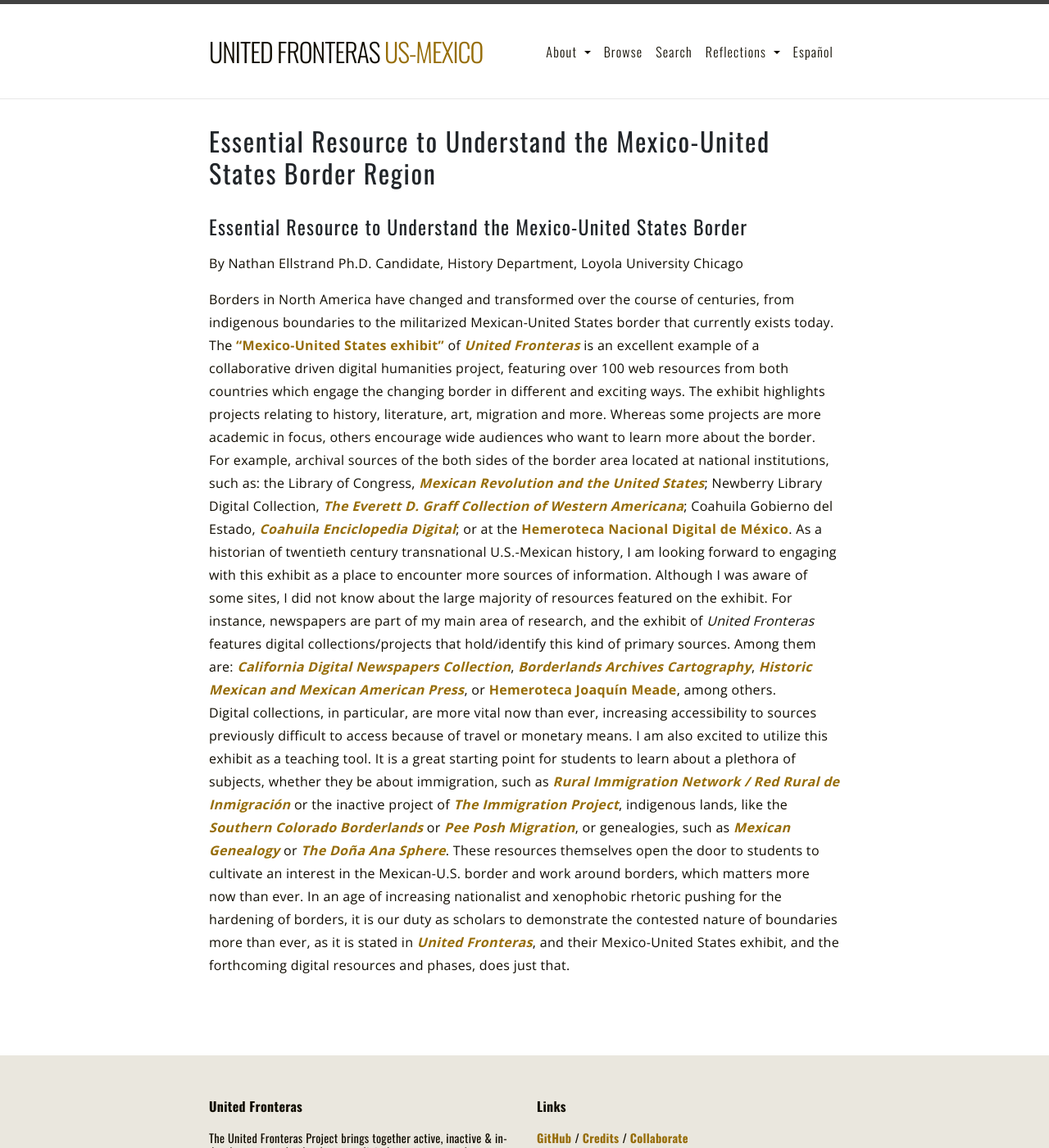
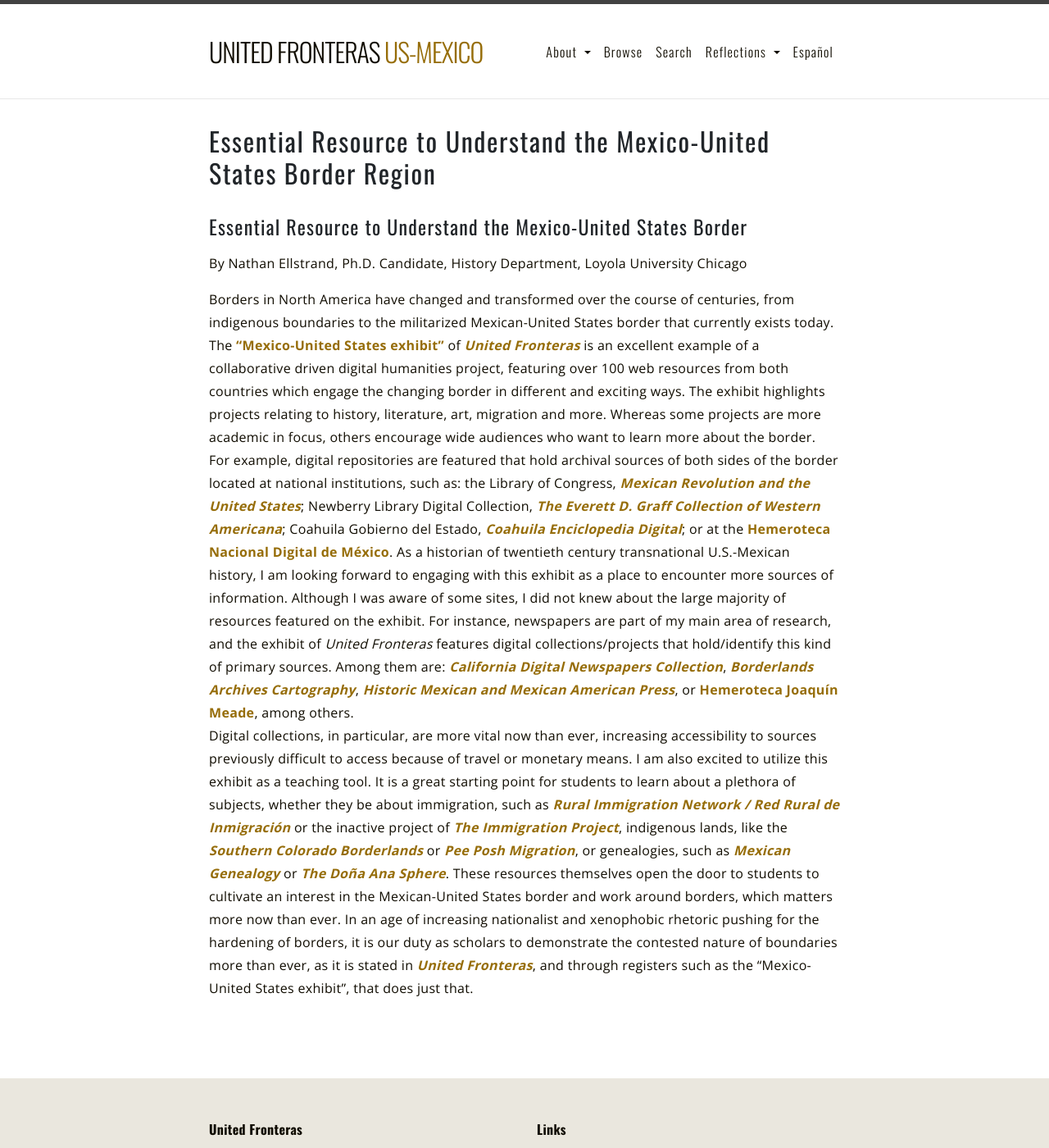
Before and after one commit to unitedfronteras/ufexhibition_mexusa, a Jekyll site: the page built from _reflections/ellstrand.md, in a window 1280 px wide and 1400 px high. Shown: the whole window at 82% size. Built offline with Jekyll 4.4.1, drawn with Linux system fonts in a browser that asks for light colours.

Commit message:
Update ellstrand.md

```diff
--- a/_reflections/ellstrand.md
+++ b/_reflections/ellstrand.md
@@ -5,10 +5,9 @@
 ---
 
 ### Essential Resource to Understand the Mexico-United States Border
-By Nathan Ellstrand
-Ph.D. Candidate, History Department, Loyola University Chicago
+By Nathan Ellstrand, Ph.D. Candidate, History Department, Loyola University Chicago
 
-Borders in North America have changed and transformed over the course of centuries, from indigenous boundaries to the militarized Mexican-United States border that currently exists today. The [“Mexico-United States exhibit”](https://unitedfronteras.github.io/projects/) of [*United Fronteras*](https://unitedfronteras.github.io/) is an excellent example of a collaborative driven digital humanities project, featuring over 100 web resources from both countries which engage the changing border in different and exciting ways. The exhibit highlights projects relating to history, literature, art, migration and more.  Whereas some projects are more academic in focus, others encourage wide audiences who want to learn more about the border. For example, archival sources of the both sides of the border area located at national institutions, such as: the Library of Congress, [*Mexican Revolution and the United States*](https://unitedfronteras.github.io/ufexhibition_mexusa/united/obj076/); Newberry Library Digital Collection, [*The Everett D. Graff Collection of Western Americana*](https://unitedfronteras.github.io/ufexhibition_mexusa/united/obj103/); Coahuila Gobierno del Estado, [*Coahuila Enciclopedia Digital*](https://unitedfronteras.github.io/ufexhibition_mexusa/united/obj027/); or at the [Hemeroteca Nacional Digital de México](https://unitedfronteras.github.io/ufexhibition_mexusa/united/obj056/).
-As a historian of twentieth century transnational U.S.-Mexican history, I am looking forward to engaging with this exhibit as a place to encounter more sources of information.  Although I was aware of some sites, I did not know about the large majority of resources featured on the exhibit. For instance, newspapers are part of my main area of research, and the exhibit of *United Fronteras* features digital collections/projects that hold/identify this kind of primary sources. Among them are: [*California  Digital Newspapers Collection*](https://unitedfronteras.github.io/ufexhibition_mexusa/search/), [*Borderlands Archives Cartography*](https://unitedfronteras.github.io/ufexhibition_mexusa/united/obj016/), [*Historic Mexican and Mexican American Press*](https://unitedfronteras.github.io/ufexhibition_mexusa/united/obj058/), or [Hemeroteca Joaquín Meade](https://unitedfronteras.github.io/ufexhibition_mexusa/united/obj057/), among others.
- Digital collections, in particular, are more vital now than ever, increasing accessibility to sources previously difficult to access because of travel or monetary means.  I am also excited to utilize this exhibit as a teaching tool. It is a great starting point for students to learn about a plethora of subjects, whether they be about immigration, such as [*Rural Immigration Network / Red Rural de Inmigración*](https://unitedfronteras.github.io/ufexhibition_mexusa/united/obj098/) or the inactive project of [*The Immigration Project*](https://unitedfronteras.github.io/ufexhibition_mexusa/united/obj104/), indigenous lands, like the [*Southern Colorado Borderlands*](https://unitedfronteras.github.io/ufexhibition_mexusa/united/obj099/) or [*Pee Posh Migration*](https://unitedfronteras.github.io/ufexhibition_mexusa/united/obj088/), or genealogies, such as [*Mexican Genealogy*](https://unitedfronteras.github.io/ufexhibition_mexusa/united/obj075/) or [*The Doña Ana Sphere*](https://unitedfronteras.github.io/ufexhibition_mexusa/united/obj037/).  These resources themselves open the door to students to cultivate an interest in the Mexican-U.S. border and work around borders, which matters more now than ever.
- In an age of increasing nationalist and xenophobic rhetoric pushing for the hardening of borders, it is our duty as scholars to demonstrate the contested nature of boundaries more than ever, as it is stated in [*United Fronteras*](https://unitedfronteras.github.io/about/), and their Mexico-United States exhibit, and the forthcoming digital resources and phases, does just that.
+Borders in North America have changed and transformed over the course of centuries, from indigenous boundaries to the militarized Mexican-United States border that currently exists today. The [“Mexico-United States exhibit”](https://unitedfronteras.github.io/projects/) of [*United Fronteras*](https://unitedfronteras.github.io/) is an excellent example of a collaborative driven digital humanities project, featuring over 100 web resources from both countries which engage the changing border in different and exciting ways. The exhibit highlights projects relating to history, literature, art, migration and more.  Whereas some projects are more academic in focus, others encourage wide audiences who want to learn more about the border. For example, digital repositories are featured that hold archival sources of both sides of the border located at national institutions, such as: the Library of Congress, [*Mexican Revolution and the United States*](https://unitedfronteras.github.io/ufexhibition_mexusa/united/obj076/); Newberry Library Digital Collection, [*The Everett D. Graff Collection of Western Americana*](https://unitedfronteras.github.io/ufexhibition_mexusa/united/obj103/); Coahuila Gobierno del Estado, [*Coahuila Enciclopedia Digital*](https://unitedfronteras.github.io/ufexhibition_mexusa/united/obj027/); or at the [Hemeroteca Nacional Digital de México](https://unitedfronteras.github.io/ufexhibition_mexusa/united/obj056/).
+As a historian of twentieth century transnational U.S.-Mexican history, I am looking forward to engaging with this exhibit as a place to encounter more sources of information. Although I was aware of some sites, I did not knew about the large majority of resources featured on the exhibit. For instance, newspapers are part of my main area of research, and the exhibit of *United Fronteras* features digital collections/projects that hold/identify this kind of primary sources. Among them are: [*California  Digital Newspapers Collection*](https://unitedfronteras.github.io/ufexhibition_mexusa/search/), [*Borderlands Archives Cartography*](https://unitedfronteras.github.io/ufexhibition_mexusa/united/obj016/), [*Historic Mexican and Mexican American Press*](https://unitedfronteras.github.io/ufexhibition_mexusa/united/obj058/), or [Hemeroteca Joaquín Meade](https://unitedfronteras.github.io/ufexhibition_mexusa/united/obj057/), among others.
+ Digital collections, in particular, are more vital now than ever, increasing accessibility to sources previously difficult to access because of travel or monetary means.  I am also excited to utilize this exhibit as a teaching tool. It is a great starting point for students to learn about a plethora of subjects, whether they be about immigration, such as [*Rural Immigration Network / Red Rural de Inmigración*](https://unitedfronteras.github.io/ufexhibition_mexusa/united/obj098/) or the inactive project of [*The Immigration Project*](https://unitedfronteras.github.io/ufexhibition_mexusa/united/obj104/), indigenous lands, like the [*Southern Colorado Borderlands*](https://unitedfronteras.github.io/ufexhibition_mexusa/united/obj099/) or [*Pee Posh Migration*](https://unitedfronteras.github.io/ufexhibition_mexusa/united/obj088/), or genealogies, such as [*Mexican Genealogy*](https://unitedfronteras.github.io/ufexhibition_mexusa/united/obj075/) or [*The Doña Ana Sphere*](https://unitedfronteras.github.io/ufexhibition_mexusa/united/obj037/). These resources themselves open the door to students to cultivate an interest in the Mexican-United States border and work around borders, which matters more now than ever.
+ In an age of increasing nationalist and xenophobic rhetoric pushing for the hardening of borders, it is our duty as scholars to demonstrate the contested nature of boundaries more than ever, as it is stated in [*United Fronteras*](https://unitedfronteras.github.io/about/), and through registers such as the "Mexico-United States exhibit", that does just that.
```
